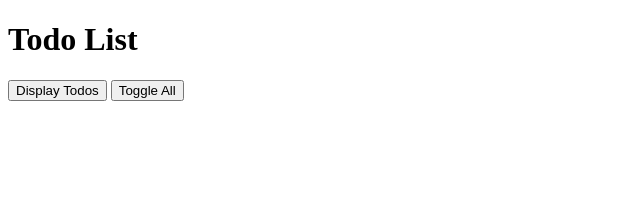
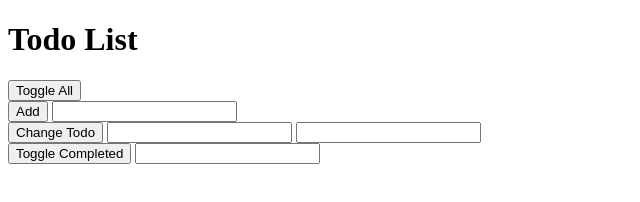
Before and after one commit to ross-svh-code/To-do-List, a plain HTML site: page index.html in a window 1280 px wide. Shown: the whole page, without its empty margins (0-640 px from the left). Drawn offline with Linux system fonts and the light colour scheme.

Commit message:
Completed ugly to-do app

```diff
--- a/index.html
+++ b/index.html
@@ -1,17 +1,34 @@
 <!DOCTYPE html>
 <html>
-
   <head>
-    <link rel="stylesheet" href="style.css">
+    <title>Practical Todos</title>
+    <link id="favicon" rel="icon" href="https://hyperdev.com/favicon.ico" type="image/x-icon">
   </head>
-
   <body>
     <h1>Todo List</h1>
 
-    <button onclick='handlers.displayTodos()'>Display Todos</button>
-    <button onclick='handlers.toggleAll()'>Toggle All</button>
+    <div>
+      <button onclick="handlers.toggleAll()">Toggle All</button>
+    </div>
 
-    <script src="script.js"></script>
+    <div>
+      <button onclick="handlers.addTodo()">Add</button>
+      <input id="addTodoTextInput" type="text">
+    </div>
+
+    <div>
+      <button onclick="handlers.changeTodo()">Change Todo</button>
+      <input id="changeTodoPositionInput" type="number">
+      <input id="changeTodoTextInput" type="text">
+    </div>
+
+    <div>
+      <button onclick="handlers.toggleCompleted()">Toggle Completed</button>
+      <input id="toggleCompletedPositionInput" type="number">
+    </div>
+
+    <ul>
+    </ul>
+    <script src="/client.js"></script>
   </body>
-
 </html>
```
